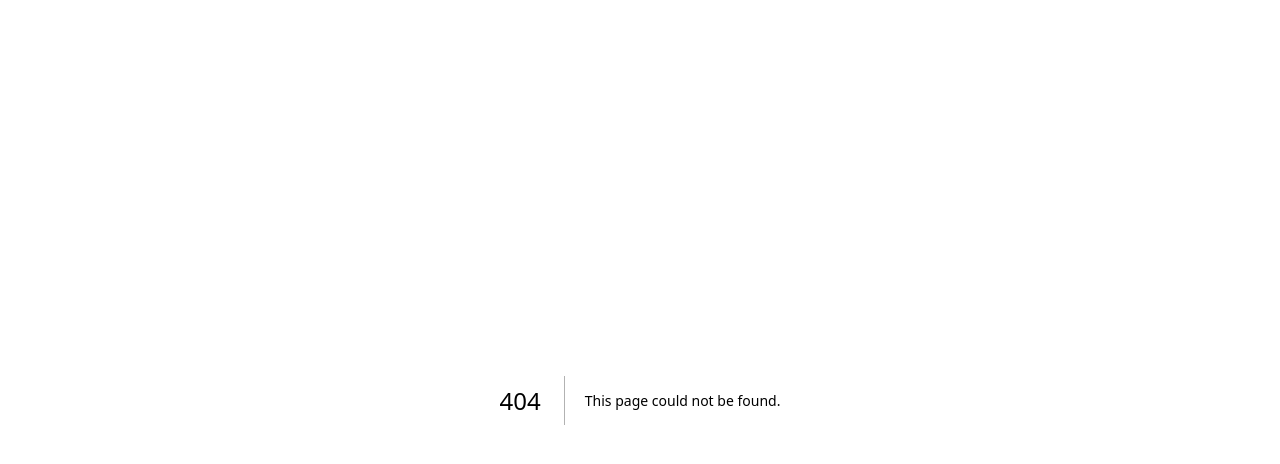
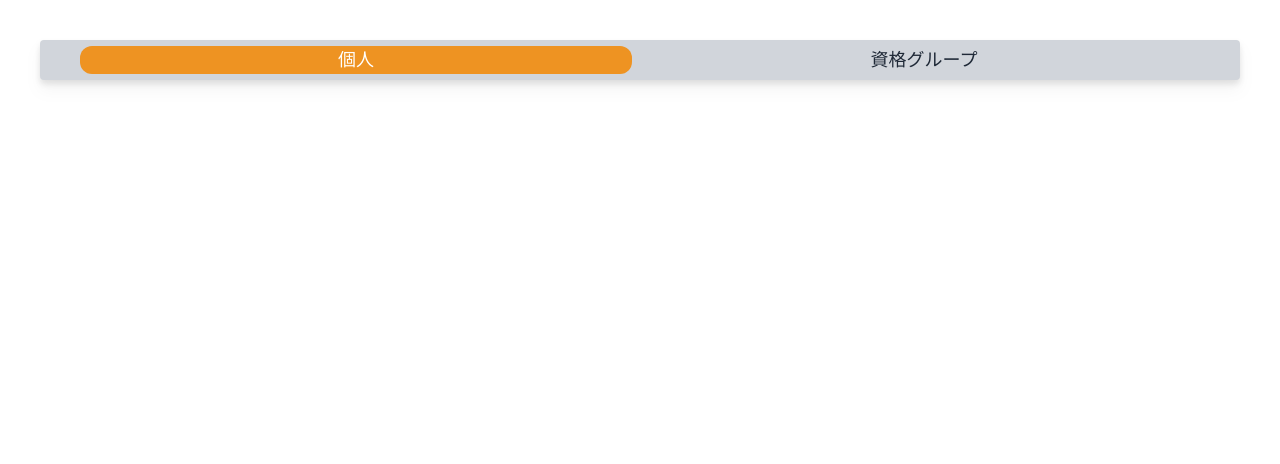
Before and after one commit to Kryusin/muce, a Next.js app in the folder frontend/muce/: page /chat in a window 1280 px wide. Before the commit this address had no page. Shown: the top 464 px of the page. Built offline with nearby package versions, Linux system fonts and the light colour scheme.

Commit message:
チャット途中

```diff
--- /dev/null
+++ b/frontend/muce/src/app/chat/layout.tsx
@@ -0,0 +1,22 @@
+import '../globals.css'
+import type { Metadata } from 'next'
+import Loading from '@/components/loading'// ローディング画面のインポート
+
+export const metadata: Metadata = {
+    title: 'MUCE | チャット',
+}
+
+export default function RootLayout({
+    children,
+}: {
+    children: React.ReactNode
+}) {
+    return (
+        <html lang="ja">
+            <body>
+                <Loading />
+                {children}
+            </body>
+        </html>
+    )
+}
--- /dev/null
+++ b/frontend/muce/src/app/chat/page.tsx
@@ -0,0 +1,26 @@
+'use client'
+
+export default function Chat() {
+    const changetab = (e: any) => {
+        console.log("changetab")
+        e.target.classList.add("bg-orange-theme")
+        e.target.classList.remove("bg-gray-300")
+        e.target.classList.add("text-white")
+        e.target.classList.remove("text-gray-800")
+        e.target.classList.add("on")
+        e.target.classList.remove("off")
+        console.log(e.target.innerHTML)
+    }
+    return (
+        <div>
+            <div className="flex justify-center items-center h-10 bg-gray-300 font-mono font-medium rounded drop-shadow-lg text-gray-800 m-10 text-lg">
+                <div className="cursor-pointer bg-orange-theme w-1/2 rounded-xl text-center text-white ml-10 mr-2 on" onClick={(e) => changetab(e)}>
+                    個人
+                </div>
+                <div className="cursor-pointer w-1/2 rounded-xl text-center mr-10 ml-2 off" onClick={(e) => changetab(e)}>
+                    資格グループ
+                </div>
+            </div>
+        </div>
+    )
+}
```
